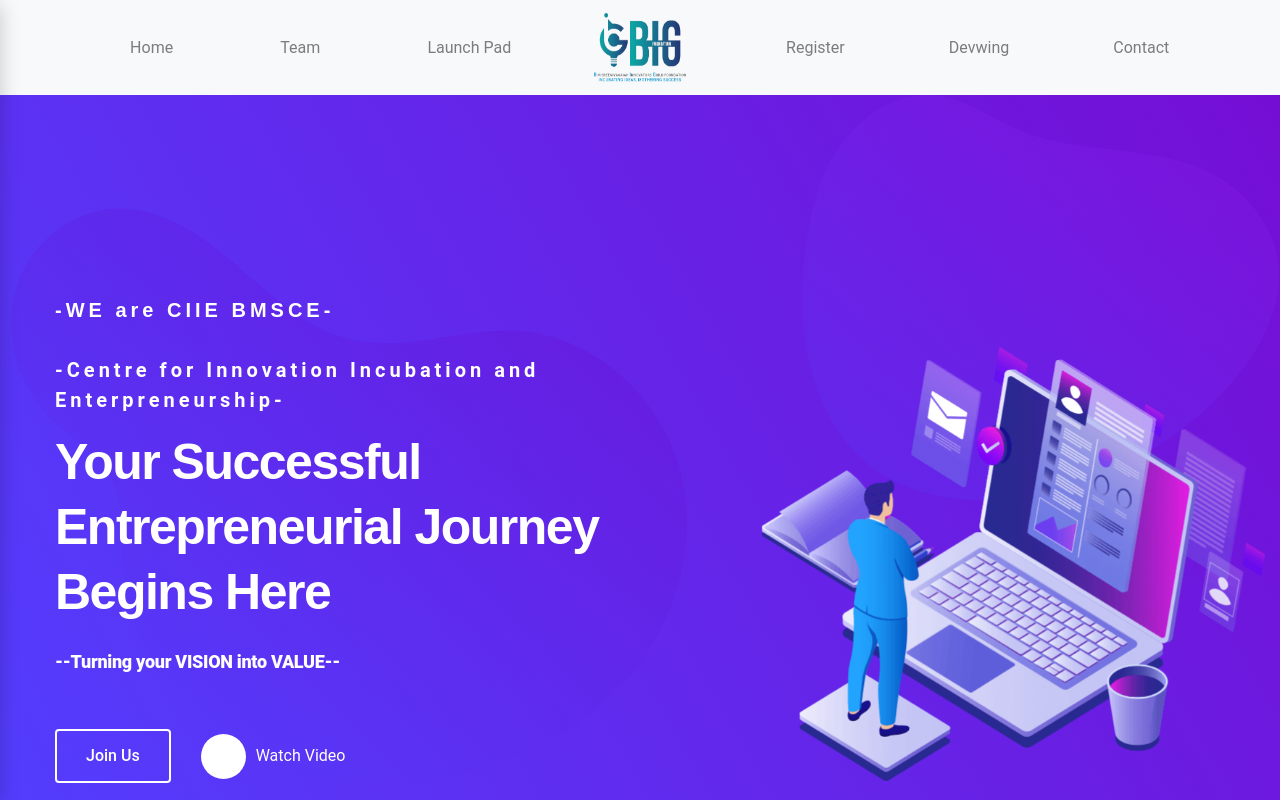
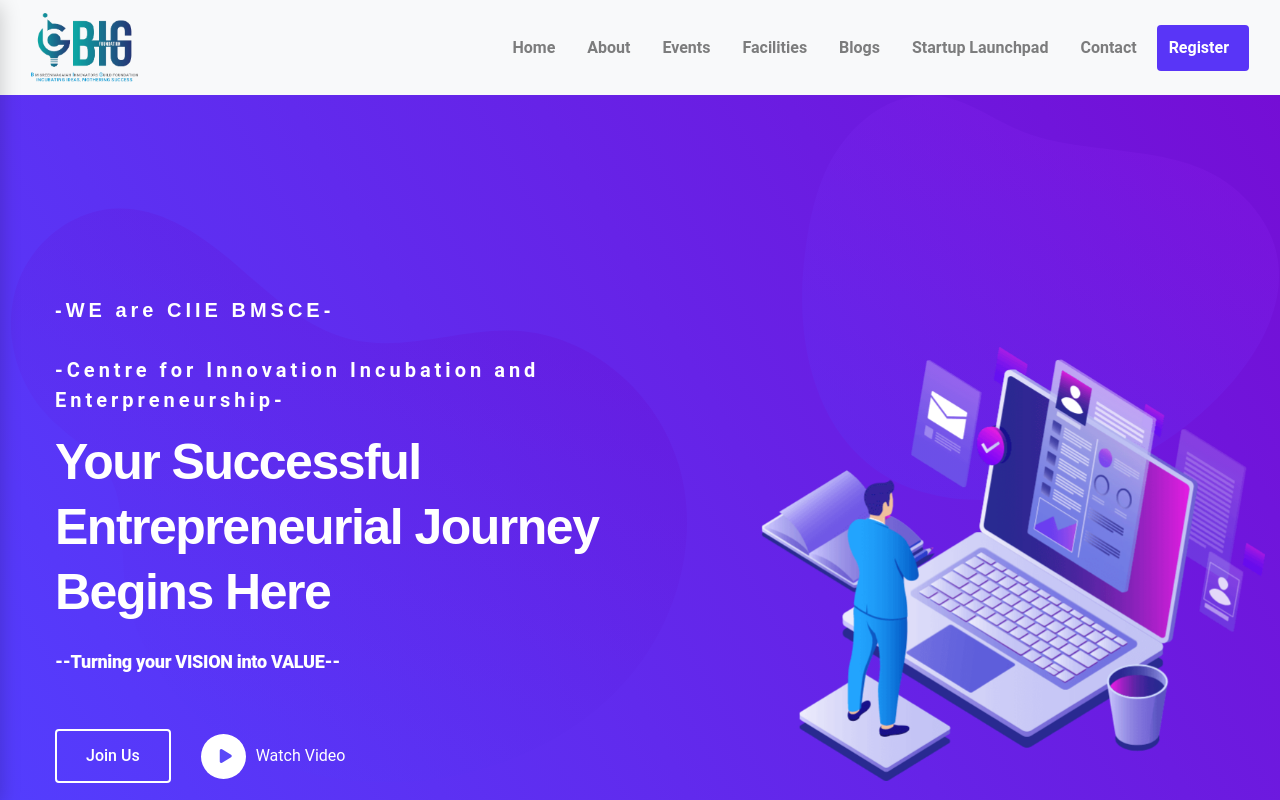
Before and after one commit to dhawansolanki/BigFoundation-Frontend, a React (Create React App) app: page / in a window 1280 px wide. Shown: the top 800 px of the page. Built offline with nearby package versions, Linux system fonts and the light colour scheme.

Commit message:
Navbar partially  updated

```diff
--- a/public/index.html
+++ b/public/index.html
@@ -16,5 +16,6 @@
     <noscript>You need to enable JavaScript to run this app.</noscript>
     <div id="root"></div>
     <script src="https://cdn.jsdelivr.net/npm/bootstrap@5.3.2/dist/js/bootstrap.bundle.min.js" integrity="sha384-C6RzsynM9kWDrMNeT87bh95OGNyZPhcTNXj1NW7RuBCsyN/o0jlpcV8Qyq46cDfL" crossorigin="anonymous"></script>
+    <script src="https://kit.fontawesome.com/de72128203.js" crossorigin="anonymous"></script>
   </body>
 </html>
--- /dev/null
+++ b/src/Components/Header/Header.css
@@ -0,0 +1,3 @@
+.navbar-nav .nav-item.dropdown:hover .dropdown-menu {
+  display: block;
+}
--- a/src/Components/Header/Header.js
+++ b/src/Components/Header/Header.js
@@ -1,48 +1,65 @@
 import React from 'react'
 import { Link } from 'react-router-dom';
-import '../../utils/global.css';
-import '../../utils/team.css';
+import './Header.css'
 export const Header = () => {
   return (
     <>
       <div >
         <nav className="navbar navbar-expand-md sticky-top bg-light navbar-light">
           <div className="container-fluid">
-                <Link className="navbar-brand d-md-none" to="/"><img src="/bigf.png"
-                    style={{height:'69px'}}
+            <Link className="navbar-brand d-md-none " to="/"><img src="/bigf.png"
+              style={{ height: '69px' }}
               alt="Logo" /></Link><button data-bs-toggle="collapse"
-                  className="navbar-toggler"
+                className="navbar-toggler  "
                 data-bs-target="#navcol-1">
               <span className="visually-hidden">Toggle navigation</span><span className="navbar-toggler-icon"></span>
             </button>
-                <div className="collapse navbar-collapse d-md-flex" id="navcol-1">
-                  <ul className="navbar-nav d-flex justify-content-evenly mx-auto w-100">
-                    <li className="nav-item">
-                      <Link className="nav-link text-center" to="/"><i className="fas fa-home"></i>&nbsp;Home</Link>
+            <div className='d-flex justify-content-start'>  <Link to='/' className="navbar-brand d-none d-md-block me-0"><img
+              src="/bigf.png"
+              style={{ height: '69px' }}
+              alt="Logo"
+            /></Link></div>
+            <div className="collapse  navbar-collapse " id="navcol-1">
+              <ul className="navbar-nav d-flex justify-content-end mx-auto my-auto w-100">
+
+                <li style={{ paddingRight: '12px' }} className="nav-item">
+                  <Link className="nav-link text-center" to="/">&nbsp;<b>Home</b></Link>
                 </li>
-                    <li className="nav-item">
+                <li style={{ paddingRight: '12px' }} className="nav-item">
                   <Link className="nav-link text-center" to="/team"
-                      ><i className="fas fa-fire"></i>&nbsp;Team</Link>
+                  >&nbsp;<b>About</b></Link>
                 </li>
-                    <li className="nav-item">
-                      <Link className="nav-link text-center" to="/launchpad"><i className="fas fa-chart-bar"></i>&nbsp;Launch Pad</Link>
+                <li style={{ paddingRight: '12px' }} className="nav-item">
+                  <Link className="nav-link text-center" to="/team"
+                  >&nbsp;<b>Events</b></Link>
                 </li>
-                  </ul>
-                  <Link to='/' className="navbar-brand d-none d-md-block me-0"><img
-                      src="/bigf.png"
-                      style={{height:'69px',width:'199px'}}
-                      alt="Logo"
-                    /></Link>
-                  <ul className="navbar-nav d-flex justify-content-evenly mx-auto w-100">
-                    <li className="nav-item">
-                      <Link className="nav-link text-center" to="/register"><i className="fas fa-cloud-download-alt"></i>&nbsp; Register</Link>
+                <li style={{ paddingRight: '12px' }} className="nav-item">
+                  <Link className="nav-link text-center" to="/launchpad">&nbsp;<b>Facilities</b></Link>
                 </li>
-                    <li className="nav-item">
-                      <Link className="nav-link text-center" to="/devWing"><i className="fas fa-info-circle"></i>&nbsp;Devwing</Link>
+                <li style={{ paddingRight: '12px' }} className="nav-item">
+                  <Link className="nav-link text-center" to="/">&nbsp;<b>Blogs</b></Link>
                 </li>
-                    <li className="nav-item pb-2 pb-md-0">
-                      <Link className="nav-link text-nowrap text-center" to="/contact"><i className="fas fa-at"></i>&nbsp;Contact</Link>
+                <li style={{ paddingRight: '12px' }} className="nav-item">
+                  <Link className="nav-link text-center" to="/launchpad">&nbsp;<b>Startup Launchpad </b></Link>
                 </li>
+                {/* <li style={{ paddingRight: '12px' }} className="nav-item">
+                  <Link className="nav-link text-center" to="/devWing">&nbsp;<b>Devwing</b></Link>
+                </li> */}
+                <li style={{ paddingRight: '12px' }} className="nav-item pb-2 pb-md-0">
+                  <Link className="nav-link text-nowrap text-center" to="/contact">&nbsp;<b>Contact</b></Link>
+                </li>
+                <li  style={{ paddingRight: '12px' ,backgroundColor:'#5935f7'}} className="nav-item dropdown rounded">
+                  <Link  style={{color:'white'}} className="nav-link " to="/register">&nbsp;<b>Register</b></Link>
+                  <div style={{right:'0'}} className="dropdown-menu position-absolute"  aria-labelledby="navbarDropdown">
+
+                  <Link className="dropdown-item "    to="/register">Students</Link>
+                  <Link className="dropdown-item "    to="/register">Alumini</Link>
+                  <Link className="dropdown-item "   to="/register">Faculty</Link>
+                  <Link className="dropdown-item "   to="/register">Company/Industry</Link>
+                  <Link className="dropdown-item "   to="/register">StartUp</Link>
+                </div>
+                </li>
+
               </ul>
             </div>
           </div>
```
Lines whose indentation alone changed are shown as unchanged.
